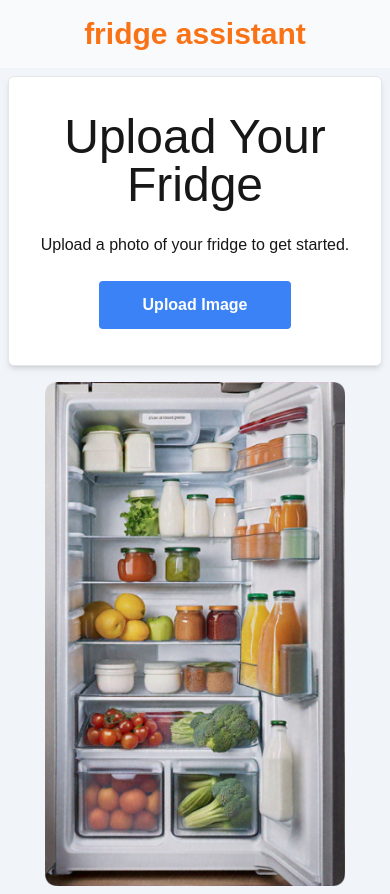
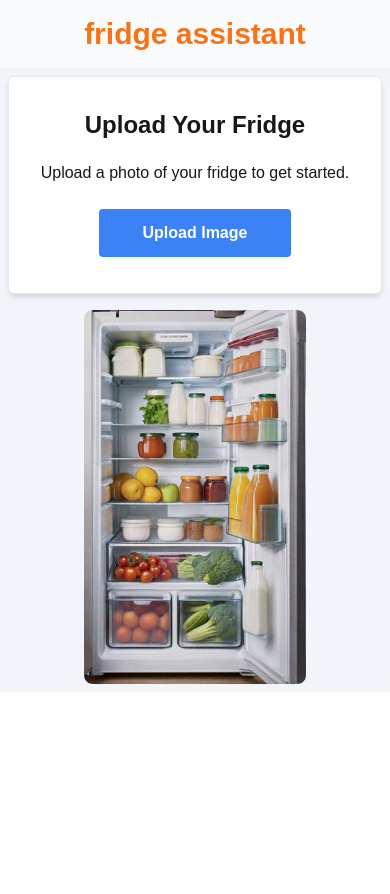
Before and after one commit to vibecastor/whats-in-your-fridge, a Next.js app: page / in a window 390 px wide. After the commit the page ends 844 px from the top, so only its background shows below. Built offline with nearby package versions, Linux system fonts and the light colour scheme.

Commit message:
refactor GridPlaceHolderImage component to improve layout and responsiveness; update ImageUpload heading styles for better typography

```diff
--- a/app/components/GridPlaceHolderImage.tsx
+++ b/app/components/GridPlaceHolderImage.tsx
@@ -3,14 +3,18 @@ import Image from "next/image";
 
 function GridPlaceHolderImage() {
   return (
-    <div className="flex justify-center">
-      <Image
-        src={openFridge}
-        alt="Open fridge with food"
-        width={300}
-        height={300}
-        priority
-      />
+    <div className="flex justify-center w-full">
+      <div className="relative w-full max-w-md aspect-square">
+        <Image
+          src={openFridge}
+          alt="Open fridge with food"
+          fill
+          sizes="(max-width: 768px) 100vw, (max-width: 1200px) 50vw, 33vw"
+          style={{ objectFit: "contain" }}
+          priority
+          className="transition-transform duration-300 hover:scale-105"
+        />
+      </div>
     </div>
   );
 }
--- a/app/components/ImageUpload.tsx
+++ b/app/components/ImageUpload.tsx
@@ -208,7 +208,7 @@ function ImageUpload({ setIngredients }: ImageUploadButtonProps) {
         className="flex flex-col items-center"
         onSubmit={handleSubmit}
       >
-        <h2 className="text-center text-5xl py-3 align-middle">
+        <h2 className="text-center text-2xl sm:text-3xl md:text-4xl lg:text-5xl py-2 sm:py-3 font-bold">
           Upload Your Fridge
         </h2>
         <h3 className="text-center text-l py-3">
```
